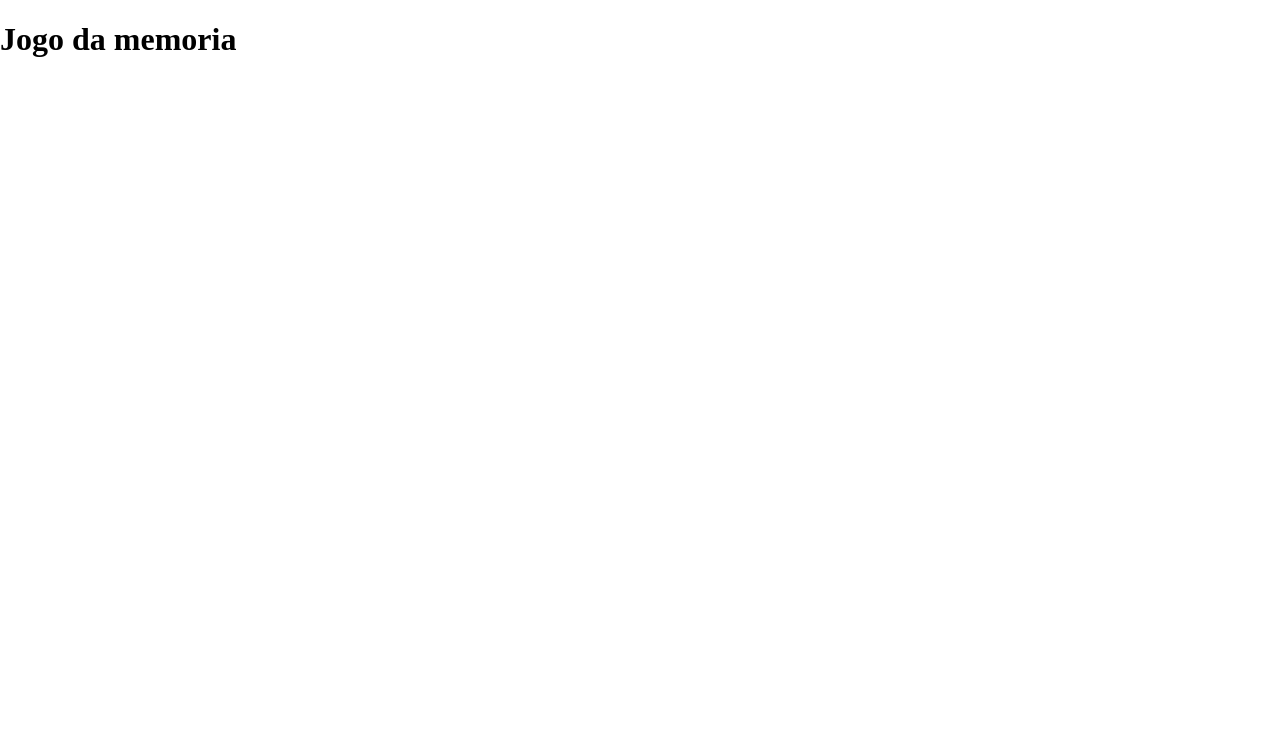
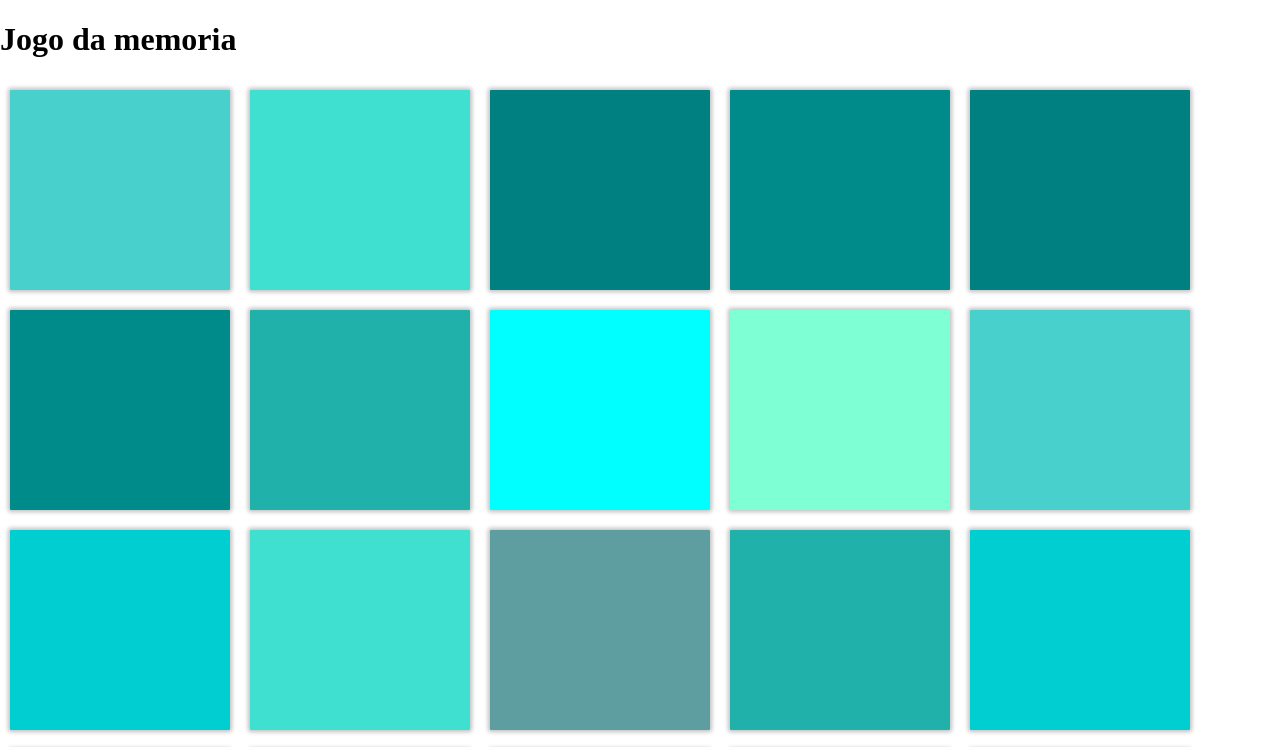
Before and after one commit to LGondin/browser, a website with bundled scripts: page index.html in a window 1280 px wide. Shown: the top 747 px of the page. Built offline with nearby package versions, Linux system fonts and the light colour scheme.

Commit message:
Style size blocks

```diff
--- a/style.css
+++ b/style.css
@@ -3,6 +3,13 @@ body {
   padding: 0;
   width: 100%;
   height: 100%;
+}
+
+#wrapper {
+  display: flex;
+  flex-wrap: wrap;
+  max-width: 1200px;
+  width: 100%;
 }
 
 .flex {
@@ -14,3 +21,14 @@ body {
   align-items: center;
   align-content: center;
 }
+
+
+.card-style {
+  cursor: pointer;
+  flex: 1;
+  min-width: 200px;
+  height: 200px;
+  margin: 10px;
+  box-shadow: 0 0 4px 2px #c0c0c0;
+  border-radius: 1px;
+}
```
